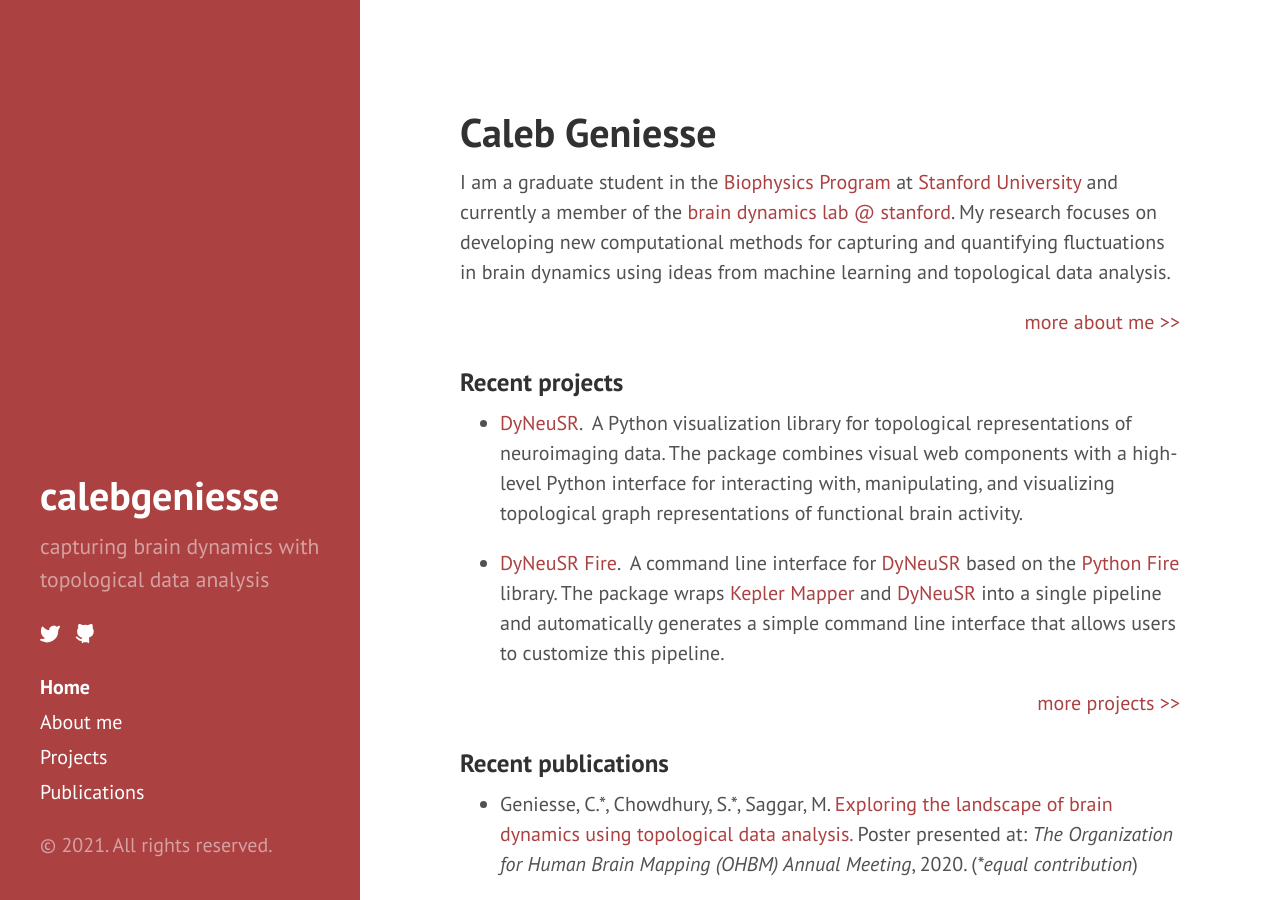
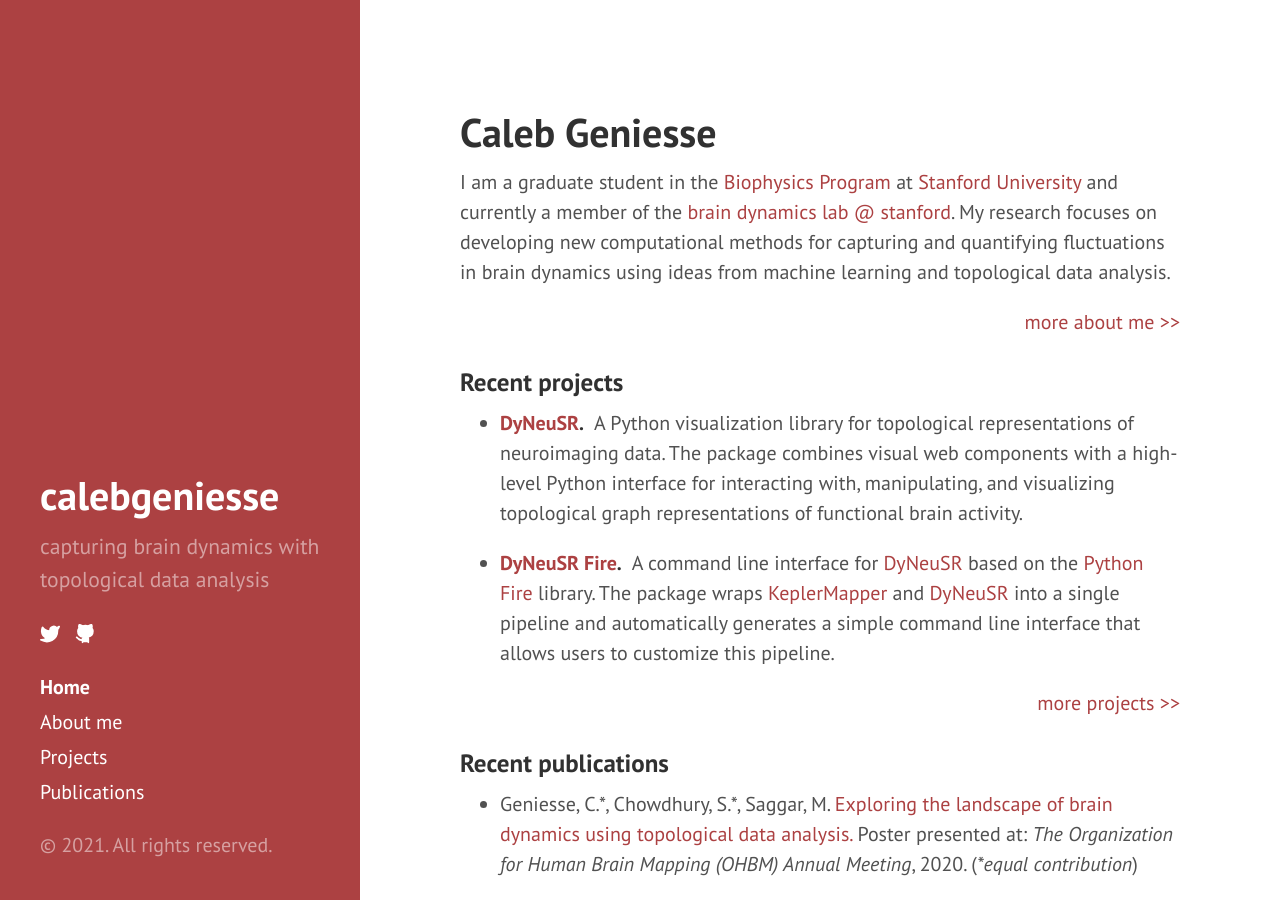
Before and after one commit to calebgeniesse/calebgeniesse.github.io, a Jekyll site: the page built from index.md, in a window 1280 px wide and 900 px high. Built offline with Jekyll 4.4.1, drawn with Linux system fonts in a browser that asks for light colours; our own code applies the rules of GitHub Pages for plain Markdown files.

Commit message:
Update index.md

```diff
--- a/index.md
+++ b/index.md
@@ -19,9 +19,10 @@
 
 ### Recent projects
 
-- [DyNeuSR](https://braindynamicslab.github.io/dyneusr/).&nbsp;&nbsp;A Python visualization library for topological representations of neuroimaging data. The package combines visual web components with a high-level Python interface for interacting with, manipulating, and visualizing topological graph representations of functional brain activity.
+- **[DyNeuSR](https://braindynamicslab.github.io/dyneusr/).**&nbsp;&nbsp;A Python visualization library for topological representations of neuroimaging data. The package combines visual web components with a high-level Python interface for interacting with, manipulating, and visualizing topological graph representations of functional brain activity.
 
-- [DyNeuSR Fire](https://braindynamicslab.github.io/dyneusr-fire/).&nbsp;&nbsp;A command line interface for [DyNeuSR](https://braindynamicslab.github.io/dyneusr/) based on the [Python Fire](https://github.com/google/python-fire) library. The package wraps [Kepler Mapper](https://kepler-mapper.scikit-tda.org/en/latest/) and [DyNeuSR](https://braindynamicslab.github.io/dyneusr/) into a single pipeline and automatically generates a simple command line interface that allows users to customize this pipeline.
+- **[DyNeuSR Fire](https://braindynamicslab.github.io/dyneusr-fire/).**&nbsp;&nbsp;A command line interface for [DyNeuSR](https://braindynamicslab.github.io/dyneusr/) based on the [Python Fire](https://github.com/google/python-fire) library. The package wraps [KeplerMapper](https://kepler-mapper.scikit-tda.org/en/latest/) and [DyNeuSR](https://braindynamicslab.github.io/dyneusr/) into a single pipeline and automatically generates a simple command line interface that allows users to customize this pipeline.
+
 
 <div class="more">
 	<a href="projects/">more projects</a>
```
